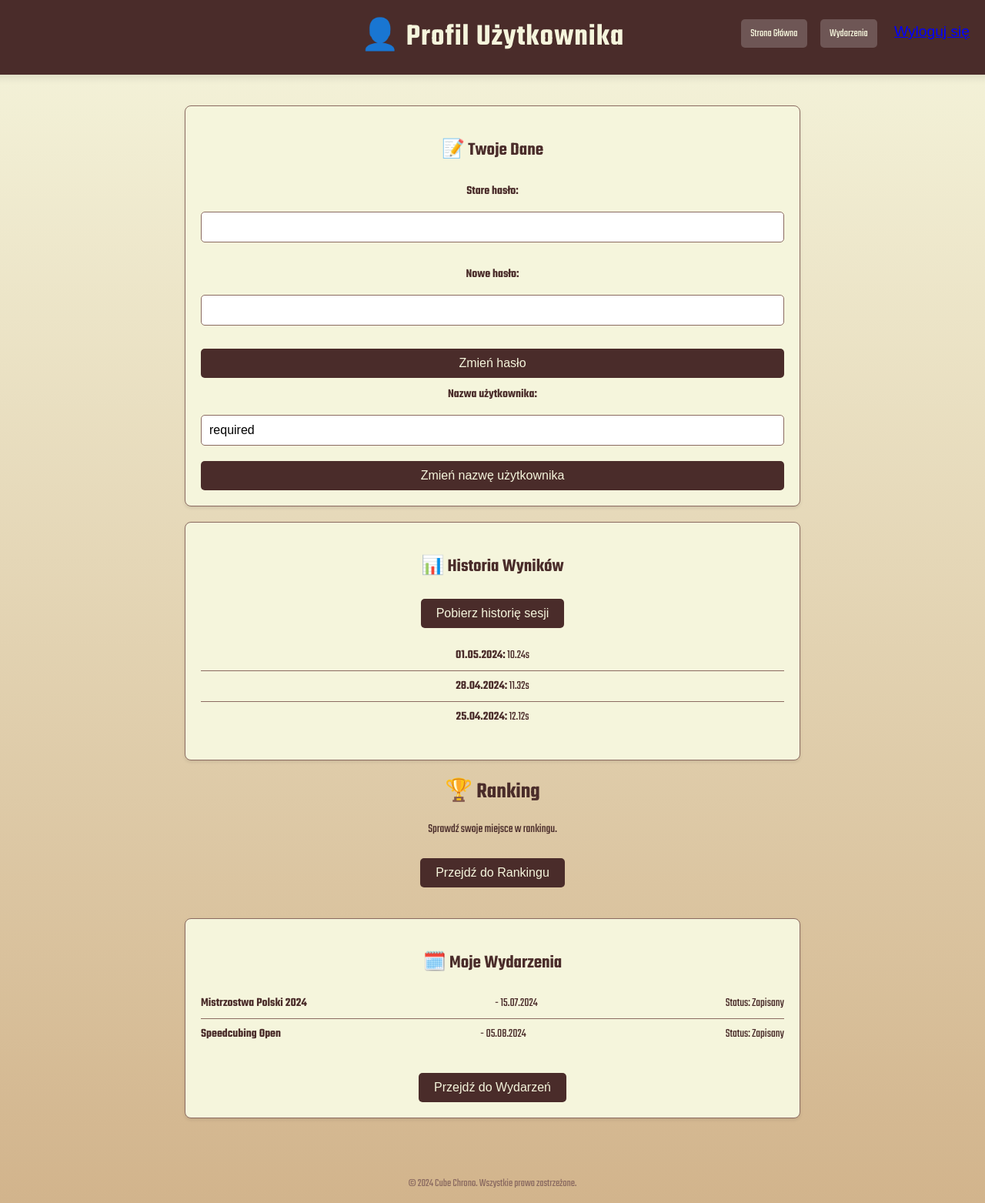
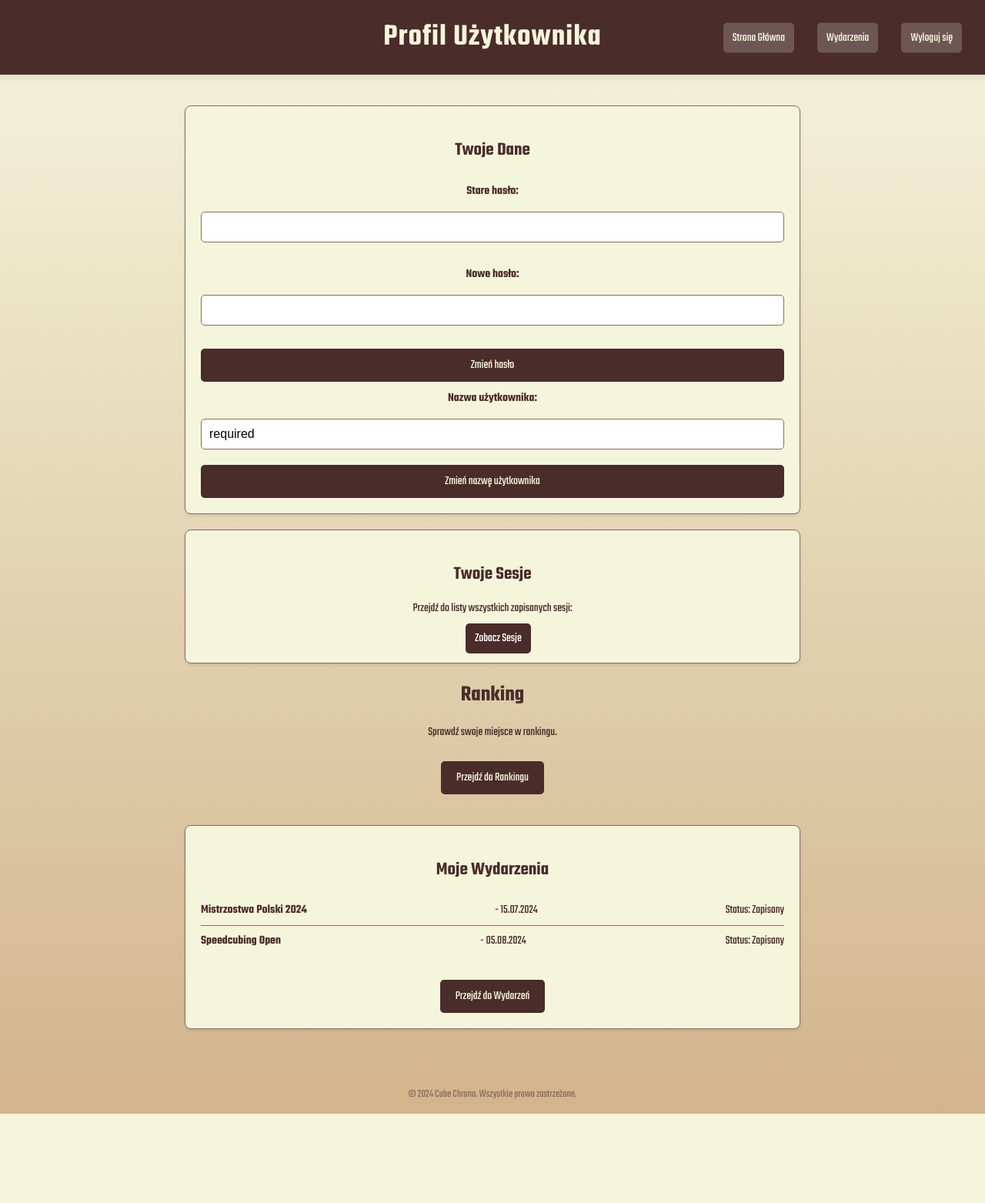
Before and after one commit to wedkarz02/cube-chrono, a Node project: template frontend/views/profile.ejs in a window 1280 px wide. Shown: the whole page at 77% size. After the commit the page ends 1447 px from the top, so only its background shows below. Run offline with Node 20 templates, Linux system fonts and the light colour scheme; the template is opened without the code that fills it, so the values that code supplies are empty.

Commit message:
wyglad i sesje

```diff
--- a/frontend/public/style.css
+++ b/frontend/public/style.css
@@ -25,6 +25,9 @@
     box-shadow: 0 4px 10px rgba(0, 0, 0, 0.1);
     position: relative;
     margin-bottom: 20px;
+    position: relative; /* Kontekst dla elementów absolutnych */
+    text-align: center; /* Ustawia napisy na środku */
+    padding: 20px;
 }
 
 header h1 {
@@ -38,6 +41,15 @@
     margin: 10px 0 0;
     font-size: 1.2rem;
     font-weight: 400;
+}
+
+header div {
+    position: absolute; /* Pozycjonowanie przycisków */
+    top: 50%; /* Wyśrodkowanie w pionie względem nagłówka */
+    right: 50px; /* Przyciski przesunięte od prawej krawędzi */
+    transform: translateY(-50%); /* Dostosowanie środka */
+    display: flex;
+    gap: 15px; /* Odstęp między przyciskami */
 }
 
 .auth-links {
@@ -89,20 +101,65 @@
     margin-top: 10px;
 }
 
-/* Przyciski */
-button {
+.new-session-container {
+    display: flex;
+    align-items: center;
+    justify-content: center;
+}
+
+.session-name-input {
+    padding: 10px;
+    font-size: 1rem;
+    border: 1px solid #8b6b61;
+    border-radius: 5px;
+    width: 200px;
+}
+
+.session-name-input:focus {
+    outline: none;
+    border-color: #f5f5dc;
+}
+
+.new-session-container .button {
     background-color: #4a2c2a;
-    color: #f5f5dc;
+    color: white;
+}
+
+.profile-history .button{
+    background-color: #4a2c2a;
+    color: white;
+}
+
+.button {
+    padding: 10px 20px;
+    font-size: 1rem;
+    color: #4a2c2a;
+    background-color: #4a2c2a;
     border: none;
     border-radius: 5px;
-    padding: 10px 20px;
-    font-size: 1.2rem;
     cursor: pointer;
     transition: background-color 0.3s ease;
 }
 
-button:hover {
-    background-color: #6f4f4b;
+.button:hover {
+    background: rgba(255, 255, 255, 0.4);
+}
+
+/* Przyciski */
+a.button {
+    color: #f5f5dc;
+    text-decoration: none;
+    margin-left: 15px;
+    font-size: 1rem;
+    font-weight: 500;
+    background: rgba(255, 255, 255, 0.2);
+    padding: 8px 12px;
+    border-radius: 5px;
+    transition: background 0.3s ease;
+}
+
+a.button:hover {
+    background: rgba(255, 255, 255, 0.4);
 }
 
 /* === SEKCJA CZASOMIERZA === */
@@ -261,6 +318,30 @@
 
 section button:hover {
     background-color: #6f4f4b;
+}
+
+button, a {
+    font-family: 'Teko', sans-serif; /* Użyj swojej czcionki */
+    font-size: 1rem;
+    font-weight: 500;
+}
+
+button.button {
+    color: #f5f5dc;
+    text-decoration: none;
+    margin-left: 15px;
+    font-size: 1rem;
+    font-weight: 500;
+    background: rgba(255, 255, 255, 0.2);
+    padding: 8px 12px;
+    border-radius: 5px;
+    border: none;
+    cursor: pointer;
+    transition: background 0.3s ease;
+}
+
+button.button:hover {
+    background: rgba(255, 255, 255, 0.4);
 }
 
 /* Link do Profilu */
--- a/frontend/views/events.ejs
+++ b/frontend/views/events.ejs
@@ -17,7 +17,7 @@
 
     <main>
         <section>
-            <h2>📅 Oficjalne Wydarzenia</h2>
+            <h2>Oficjalne Wydarzenia</h2>
             <p>Lista wydarzeń organizowanych przez moderatorów.</p>
             <ul class="event-list">
                 <% if (eventsList !== null) { %>
@@ -39,7 +39,7 @@
         </section>
 
         <section>
-            <h2>🔒 Prywatne Wydarzenia</h2>
+            <h2>Prywatne Wydarzenia</h2>
             <p>Wydarzenia dostępne tylko dla zaproszonych użytkowników.</p>
             <ul class="event-list">
                 <li>
@@ -52,7 +52,7 @@
         </section>
 
         <section class="create-event">
-            <h2>➕ Utwórz Wydarzenie</h2>
+            <h2>Utwórz Wydarzenie</h2>
             <form action="#" method="POST" class="form" id="eventCreate-form">
                 <label for="event-title">Tytuł wydarzenia:</label>
                 <input type="text" id="event-title" name="event-title" required>
--- a/frontend/views/login.ejs
+++ b/frontend/views/login.ejs
@@ -8,7 +8,7 @@
 </head>
 <body>
     <header>
-        <h1>🔑 Logowanie</h1>
+        <h1>Logowanie</h1>
     </header>
     <main>
         <form action="#" method="POST" class="form" id="login-form">
--- a/frontend/views/profile.ejs
+++ b/frontend/views/profile.ejs
@@ -8,12 +8,12 @@
 </head>
 <body>
     <header>
-        <h1>👤 Profil Użytkownika <%= username %></h1>
-        <div class="auth-links">
-            <a href="/">Strona Główna</a>
-            <a href="/events">Wydarzenia</a>
+        <h1>Profil Użytkownika <%= username %></h1>
+        <div>
+            <a href="/" class="button">Strona Główna</a>
+            <a href="/events" class="button">Wydarzenia</a>
             <form action="http://localhost:3000/logout" method="POST" style="display: inline;">
-                <button type="submit" style="background: none; border: none; color: blue; text-decoration: underline; cursor: pointer;">Wyloguj się</button>
+                <button type="submit" class="button">Wyloguj się</button>
             </form>
         </div>
     </header>
@@ -21,7 +21,7 @@
     <main>
         <!-- Sekcja Informacji Profilowych -->
         <section class="profile-info">
-            <h2>📝 Twoje Dane</h2>
+            <h2>Twoje Dane</h2>
             <form class="form change-password">
                 <label for="old_password">Stare hasło:</label>
                 <input type="password" id="old_password">
@@ -42,24 +42,20 @@
 
         <!-- Sekcja Historii Wyników -->
         <section class="profile-history">
-            <h2>📊 Historia Wyników</h2>
-            <button id="get-all-sessions">Pobierz historię sesji</button>
-            <ul class="history-list">
-                <li><strong>01.05.2024:</strong> 10.24s</li>
-                <li><strong>28.04.2024:</strong> 11.32s</li>
-                <li><strong>25.04.2024:</strong> 12.12s</li>
-            </ul>
+            <h2>Twoje Sesje</h2>
+            <p>Przejdź do listy wszystkich zapisanych sesji:</p>
+            <a href="/sessions" class="button" id="get-all-sessions">Zobacz Sesje</a>
         </section>
 
         <section>
-            <h2>🏆 Ranking</h2>
+            <h2>Ranking</h2>
             <p>Sprawdź swoje miejsce w rankingu.</p>
             <button onclick="window.location.href='ranking.html'">Przejdź do Rankingu</button>
         </section>
 
         <!-- Sekcja Moich Wydarzeń -->
         <section class="profile-events">
-            <h2>🗓️ Moje Wydarzenia</h2>
+            <h2>Moje Wydarzenia</h2>
             <ul class="events-list">
                 <li>
                     <strong>Mistrzostwa Polski 2024</strong> - 15.07.2024
@@ -146,9 +142,11 @@
     <script>
         const sessionsButton = document.getElementById('get-all-sessions');
 
-        sessionsButton.addEventListener('click', async () => {
-            await getAllSessions();
-        });
+        if (sessionsButton) { // Sprawdzenie, czy element istnieje
+            sessionsButton.addEventListener('click', async () => {
+                await getAllSessions();
+            });
+        }
 
         async function getAllSessions() {
             try {
--- a/frontend/views/register.ejs
+++ b/frontend/views/register.ejs
@@ -8,7 +8,7 @@
 </head>
 <body>
     <header>
-        <h1>📝 Rejestracja</h1>
+        <h1>Rejestracja</h1>
     </header>
     <main>
         <form action="#" method="POST" class="form" id="register-form">
```
Also changed, not shown: frontend/public/script.js (+37 -0 lines), frontend/server.js (+8 -0 lines), frontend/views/admin.ejs (+5 -5 lines), frontend/views/index.ejs (+15 -6 lines), frontend/views/ranking.ejs (+6 -6 lines), frontend/views/sessions.ejs (added, +82 -0 lines), 2 other files.
